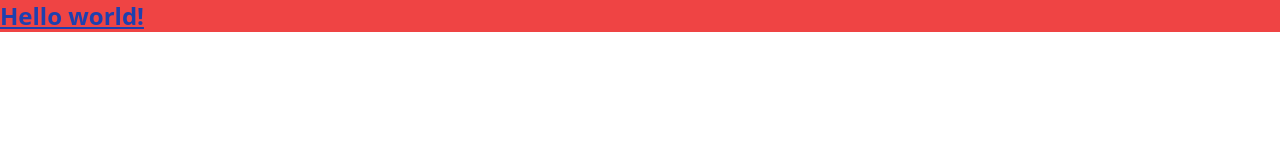
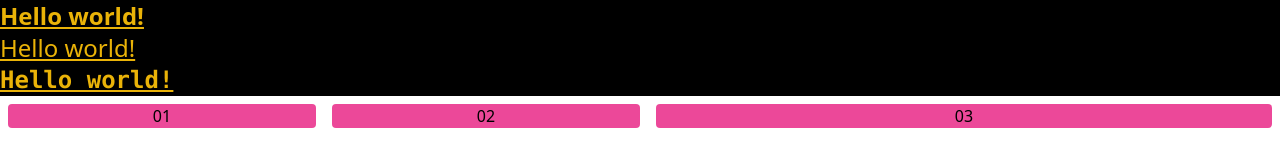
Before and after one commit to ravidhwn01/Effective-Tailwind-CSS, a website built with Vite: page project2/index.html in a window 1280 px wide. Built offline with nearby package versions, Linux system fonts and the light colour scheme.

Commit message:
project 2 complete

```diff
--- a/project2/index.html
+++ b/project2/index.html
@@ -9,8 +9,19 @@
     <link rel="stylesheet" href="main.css">
 </head>
 <body>
-    <h1 class="text-2xl underline font-bold text-blue-800 bg-red-500">
+    <h1 class="text-2xl font-sans underline font-bold text-yellow-500 bg-black">
         Hello world!
       </h1>
+    <h1 class="text-2xl font-thin underline  text-yellow-500 bg-black">
+        Hello world!
+      </h1>
+    <h1 class="text-2xl underline font-mono font-bold text-yellow-500 bg-black">
+        Hello world!
+      </h1>
+      <div class="flex flex-row">
+        <div class=" text-center rounded my-2 bg-pink-500 text-black  mx-2 hover:basis-1/3 basis-1/4">01</div>
+        <div class=" text-center rounded my-2 bg-pink-500 text-black mx-2  hover:basis-1/3 basis-1/4">02</div>
+        <div class=" text-center rounded my-2 bg-pink-500 text-black mx-2 hover:bg-red-900 basis-1/2">03</div>
+      </div>
 </body>
 </html>
```
